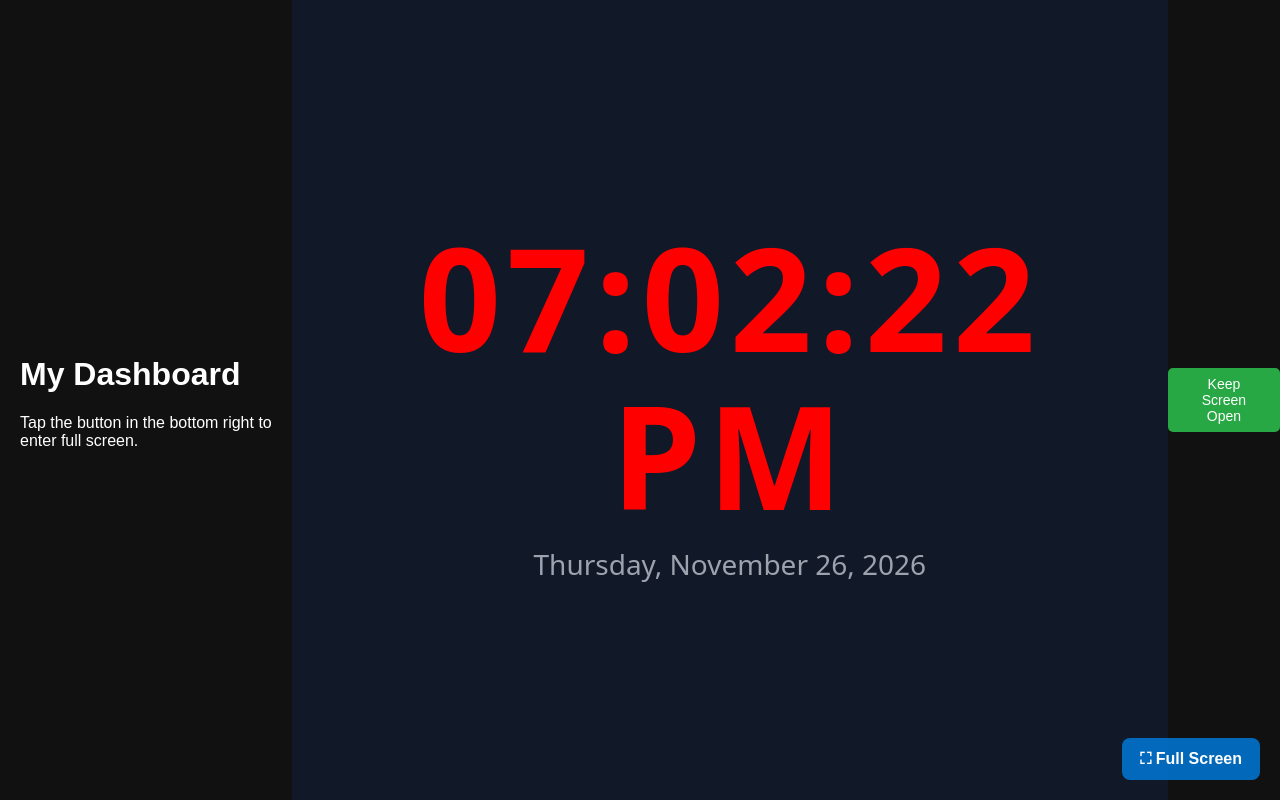
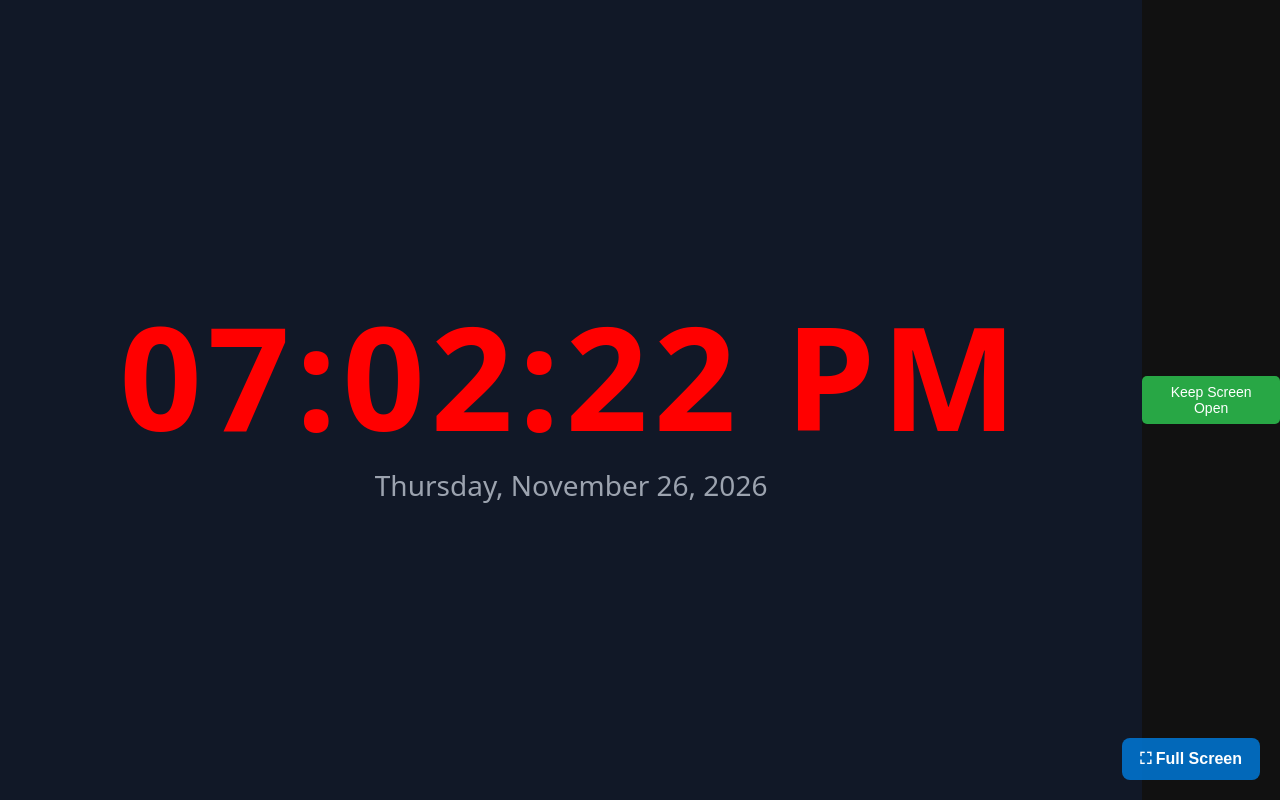
Before and after one commit to codelearner2017/big-clock, a plain HTML site: page index.html in a window 1280 px wide. Drawn offline with Linux system fonts and the light colour scheme.

Commit message:
Remove placeholder content from index.html
Removed placeholder dashboard content from index.html.

```diff
--- a/index.html
+++ b/index.html
@@ -83,11 +83,6 @@
 </head>
 <body>
 
-  <!-- Your webpage or dashboard content goes here -->
-  <div style="padding: 20px;">
-    <h1>My Dashboard</h1>
-    <p>Tap the button in the bottom right to enter full screen.</p>
-  </div>
 
   <!-- Full Screen Trigger Button -->
   <button id="fs-btn" onclick="goFullScreen()">⛶ Full Screen</button>
```
